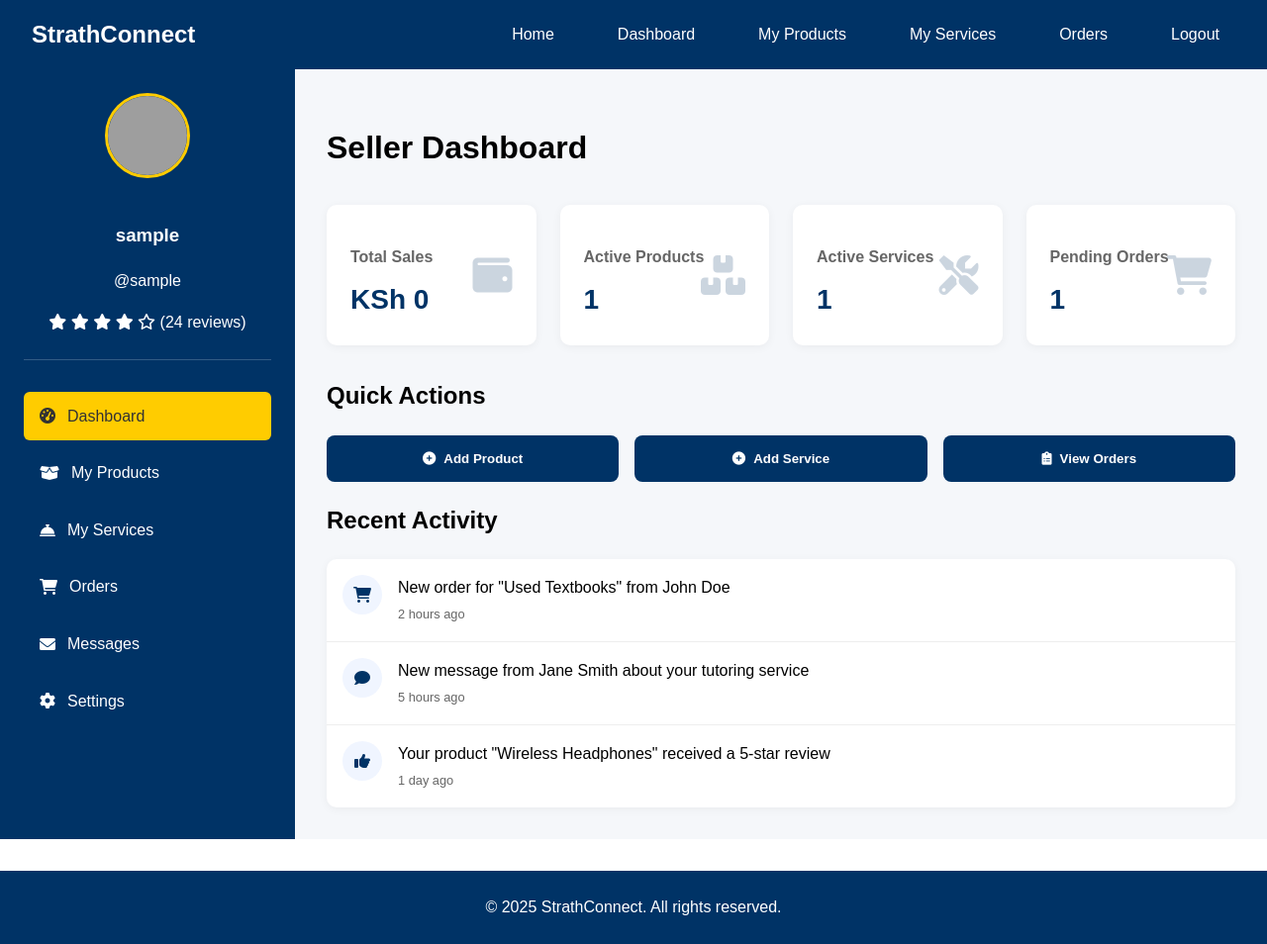
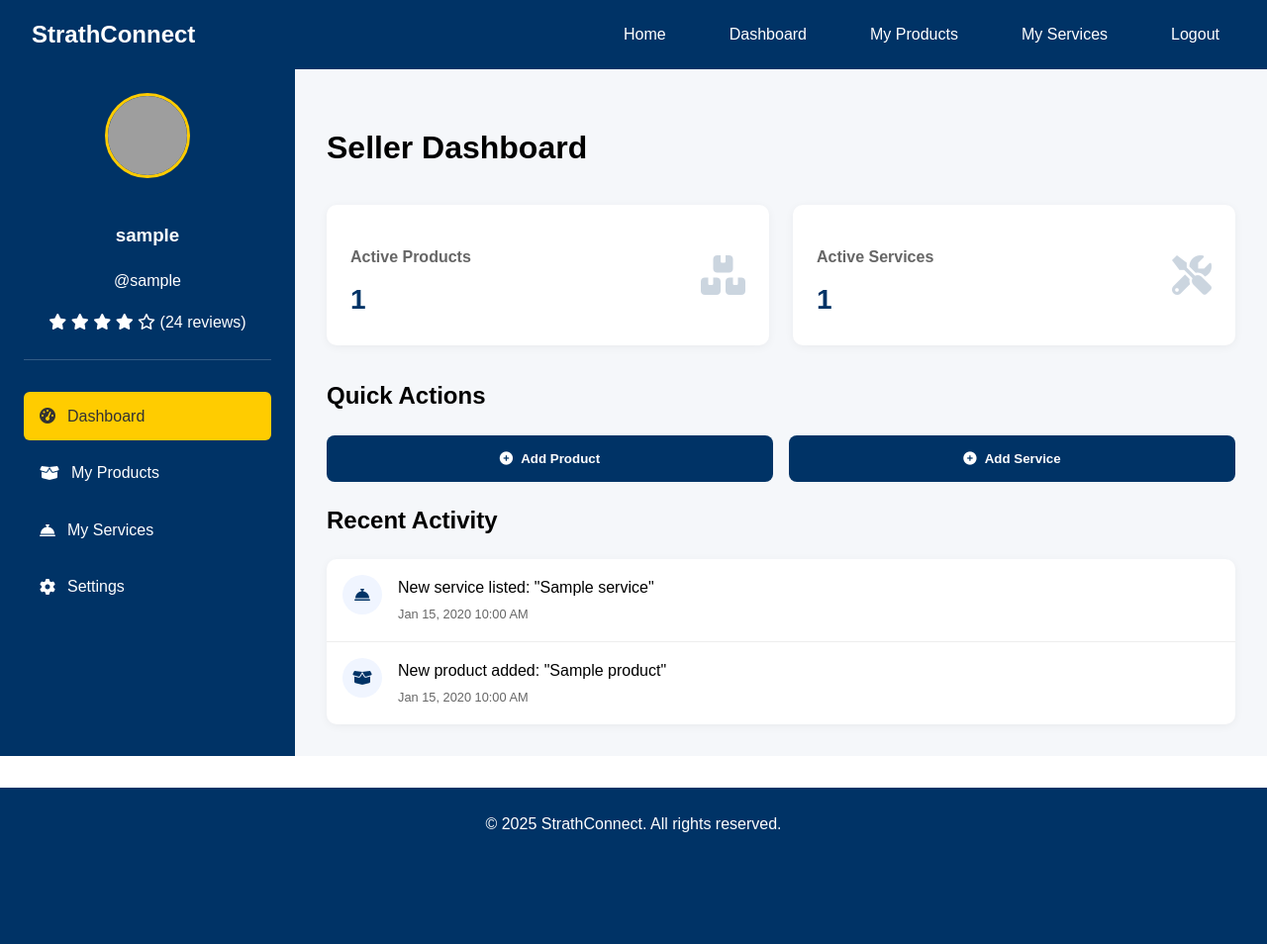
Before and after one commit to wafuke/StrathConnectProject, a PHP site: page /seller_dashboard.php in a window 1280 px wide. Shown: the whole page at 99% size. After the commit the page ends 841 px from the top, so only its background shows below. Run offline with PHP 8.4, Linux system fonts and the light colour scheme; the visitor is signed in with stand-in values (Sample User, id 1); tables that the repository leaves empty hold one stand-in row (values such as "Sample post"); grey boxes are pictures that could not be loaded.

Commit message:
Made the seller dashboard interactive

```diff
--- /dev/null
+++ b/public/get_recent_activities.php
@@ -0,0 +1,48 @@
+<?php
+session_start();
+if (!isset($_SESSION['user_id'])) {
+    header("HTTP/1.1 401 Unauthorized");
+    exit();
+}
+
+$host = 'localhost';
+$user = 'root';
+$pass = '';
+$db = 'strathconnect';
+
+$conn = new mysqli($host, $user, $pass, $db);
+if ($conn->connect_error) {
+    header("HTTP/1.1 500 Internal Server Error");
+    die(json_encode(['error' => 'Database connection failed']));
+}
+
+$seller_id = $_SESSION['user_id'];
+$activities = [];
+
+$query = "(
+    SELECT 'product' as type, name as title, created_at
+    FROM products
+    WHERE seller_id = ?
+    ORDER BY created_at DESC
+    LIMIT 3
+) UNION ALL (
+    SELECT 'service' as type, title, created_at
+    FROM services
+    WHERE seller_id = ?
+    ORDER BY created_at DESC
+    LIMIT 2
+) ORDER BY created_at DESC LIMIT 5";
+
+$stmt = $conn->prepare($query);
+$stmt->bind_param("ii", $seller_id, $seller_id);
+$stmt->execute();
+$result = $stmt->get_result();
+
+while ($row = $result->fetch_assoc()) {
+    $activities[] = $row;
+}
+
+header('Content-Type: application/json');
+echo json_encode($activities);
+$conn->close();
+?>
--- a/public/get_seller_counts.php
+++ b/public/get_seller_counts.php
@@ -1,9 +1,7 @@
 <?php
 session_start();
-header('Content-Type: application/json');
-
-if (!isset($_SESSION['user_id']) || $_SESSION['user_type'] !== 'seller') {
-    echo json_encode(['error' => 'Unauthorized']);
+if (!isset($_SESSION['user_id'])) {
+    header("HTTP/1.1 401 Unauthorized");
     exit();
 }
 
@@ -14,40 +12,37 @@ $db = 'strathconnect';
 
 $conn = new mysqli($host, $user, $pass, $db);
 if ($conn->connect_error) {
-    echo json_encode(['error' => 'Database connection failed']);
-    exit();
+    header("HTTP/1.1 500 Internal Server Error");
+    die(json_encode(['error' => 'Database connection failed']));
 }
 
 $seller_id = $_SESSION['user_id'];
-$counts = [];
+$response = [
+    'product_count' => 0,
+    'service_count' => 0
+];
 
 // Get product count
 $product_query = "SELECT COUNT(*) as count FROM products WHERE seller_id = ?";
-$stmt = $conn->prepare($product_query);
+if ($stmt = $conn->prepare($product_query)) {
     $stmt->bind_param("i", $seller_id);
     $stmt->execute();
-$product_result = $stmt->get_result();
-$counts['product_count'] = $product_result->fetch_assoc()['count'];
+    $result = $stmt->get_result();
+    $response['product_count'] = $result->fetch_assoc()['count'];
     $stmt->close();
+}
 
 // Get service count
 $service_query = "SELECT COUNT(*) as count FROM services WHERE seller_id = ?";
-$stmt = $conn->prepare($service_query);
+if ($stmt = $conn->prepare($service_query)) {
     $stmt->bind_param("i", $seller_id);
     $stmt->execute();
-$service_result = $stmt->get_result();
-$counts['service_count'] = $service_result->fetch_assoc()['count'];
+    $result = $stmt->get_result();
+    $response['service_count'] = $result->fetch_assoc()['count'];
     $stmt->close();
+}
 
-// Get pending orders count
-$order_query = "SELECT COUNT(*) as count FROM orders WHERE seller_id = ? AND status = 'pending'";
-$stmt = $conn->prepare($order_query);
-$stmt->bind_param("i", $seller_id);
-$stmt->execute();
-$order_result = $stmt->get_result();
-$counts['order_count'] = $order_result->fetch_assoc()['count'];
-$stmt->close();
-
+header('Content-Type: application/json');
+echo json_encode($response);
 $conn->close();
-echo json_encode($counts);
 ?>
--- a/public/seller_dashboard.php
+++ b/public/seller_dashboard.php
@@ -16,11 +16,9 @@ if ($conn->connect_error) {
     die("Connection failed: " . $conn->connect_error);
 }
 
-// Initialize counts with default values
+// Initialize counts
 $product_count = 0;
 $service_count = 0;
-$order_count = 0;
-$total_sales = "KSh 0";
 
 // Get seller stats
 $seller_id = $_SESSION['user_id'];
@@ -34,8 +32,6 @@ try {
         $product_result = $stmt->get_result();
         $product_count = $product_result->fetch_assoc()['count'];
         $stmt->close();
-    } else {
-        error_log("Failed to prepare product query: " . $conn->error);
     }
 
     // Get service count
@@ -46,26 +42,34 @@ try {
         $service_result = $stmt->get_result();
         $service_count = $service_result->fetch_assoc()['count'];
         $stmt->close();
-    } else {
-        error_log("Failed to prepare service query: " . $conn->error);
     }
 
-    // Get order count (pending)
-    $order_query = "SELECT COUNT(*) as count FROM orders WHERE seller_id = ? AND status = 'pending'";
-    if ($stmt = $conn->prepare($order_query)) {
-        $stmt->bind_param("i", $seller_id);
+    // Get recent activities (last 5)
+    $activity_query = "(
+        SELECT 'product' as type, name as title, created_at
+        FROM products
+        WHERE seller_id = ?
+        ORDER BY created_at DESC
+        LIMIT 3
+    ) UNION ALL (
+        SELECT 'service' as type, title, created_at
+        FROM services
+        WHERE seller_id = ?
+        ORDER BY created_at DESC
+        LIMIT 2
+    ) ORDER BY created_at DESC LIMIT 5";
+
+    $stmt = $conn->prepare($activity_query);
+    $stmt->bind_param("ii", $seller_id, $seller_id);
     $stmt->execute();
-        $order_result = $stmt->get_result();
-        $order_count = $order_result->fetch_assoc()['count'];
+    $recent_activities = $stmt->get_result()->fetch_all(MYSQLI_ASSOC);
     $stmt->close();
-    } else {
-        error_log("Failed to prepare order query: " . $conn->error);
-    }
+
 } catch (Exception $e) {
     error_log("Database error: " . $e->getMessage());
+    $recent_activities = [];
 }
 ?>
-
 
 <!DOCTYPE html>
 <html lang="en">
@@ -75,6 +79,20 @@ try {
     <title>Seller Dashboard - StrathConnect</title>
     <link rel="stylesheet" href="../assets/style.css">
     <link rel="stylesheet" href="https://cdnjs.cloudflare.com/ajax/libs/font-awesome/6.0.0/css/all.min.css">
+    <style>
+        .count-updating {
+            transition: all 0.3s ease;
+            transform: scale(1.1);
+            color: #4CAF50;
+        }
+        .activity-item {
+            transition: all 0.3s ease;
+        }
+        .new-activity {
+            background-color: #f8f9fa;
+            border-left: 4px solid #4CAF50;
+        }
+    </style>
 </head>
 <body>
     <nav class="navbar">
@@ -84,7 +102,6 @@ try {
             <li><a href="seller_dashboard.php" class="active">Dashboard</a></li>
             <li><a href="seller_products.php">My Products</a></li>
             <li><a href="seller_services.php">My Services</a></li>
-            <li><a href="seller_orders.php">Orders</a></li>
             <li><a href="../public/login.php">Logout</a></li>
         </ul>
     </nav>
@@ -108,8 +125,6 @@ try {
                 <a href="seller_dashboard.php" class="active"><i class="fas fa-tachometer-alt"></i> Dashboard</a>
                 <a href="seller_products.php"><i class="fas fa-box-open"></i> My Products</a>
                 <a href="seller_services.php"><i class="fas fa-concierge-bell"></i> My Services</a>
-                <a href="seller_orders.php"><i class="fas fa-shopping-cart"></i> Orders</a>
-                <a href="seller_messages.php"><i class="fas fa-envelope"></i> Messages</a>
                 <a href="seller_settings.php"><i class="fas fa-cog"></i> Settings</a>
             </nav>
         </aside>
@@ -119,11 +134,6 @@ try {
 
             <div class="stats-grid">
                 <div class="stat-card">
-                    <h3>Total Sales</h3>
-                    <p><?php echo $total_sales; ?></p>
-                    <i class="fas fa-wallet"></i>
-                </div>
-                <div class="stat-card">
                     <h3>Active Products</h3>
                     <p id="product-count"><?php echo $product_count; ?></p>
                     <i class="fas fa-boxes"></i>
@@ -132,11 +142,6 @@ try {
                     <h3>Active Services</h3>
                     <p id="service-count"><?php echo $service_count; ?></p>
                     <i class="fas fa-tools"></i>
-                </div>
-                <div class="stat-card">
-                    <h3>Pending Orders</h3>
-                    <p id="order-count"><?php echo $order_count; ?></p>
-                    <i class="fas fa-shopping-cart"></i>
                 </div>
             </div>
 
@@ -149,42 +154,44 @@ try {
                     <button class="action-btn" onclick="location.href='add_service.php'">
                         <i class="fas fa-plus-circle"></i> Add Service
                     </button>
-                    <button class="action-btn" onclick="location.href='seller_orders.php'">
-                        <i class="fas fa-clipboard-list"></i> View Orders
-                    </button>
                 </div>
             </section>
 
             <section class="recent-activity">
                 <h2>Recent Activity</h2>
-                <div class="activity-list">
+                <div class="activity-list" id="activity-list">
+                    <?php if (empty($recent_activities)): ?>
                         <div class="activity-item">
                             <div class="activity-icon">
-                            <i class="fas fa-shopping-cart"></i>
+                                <i class="fas fa-info-circle"></i>
                             </div>
                             <div class="activity-content">
-                            <p>New order for "Used Textbooks" from John Doe</p>
-                            <small>2 hours ago</small>
+                                <p>No recent activity found</p>
                             </div>
                         </div>
-                    <div class="activity-item">
+                    <?php else: ?>
+                        <?php foreach ($recent_activities as $activity): ?>
+                            <div class="activity-item" data-id="<?php echo $activity['type'].'-'.$activity['created_at']; ?>">
                                 <div class="activity-icon">
-                            <i class="fas fa-comment"></i>
+                                    <?php if ($activity['type'] === 'product'): ?>
+                                        <i class="fas fa-box-open"></i>
+                                    <?php else: ?>
+                                        <i class="fas fa-concierge-bell"></i>
+                                    <?php endif; ?>
                                 </div>
                                 <div class="activity-content">
-                            <p>New message from Jane Smith about your tutoring service</p>
-                            <small>5 hours ago</small>
+                                    <p>
+                                        <?php if ($activity['type'] === 'product'): ?>
+                                            New product added: "<?php echo htmlspecialchars($activity['title']); ?>"
+                                        <?php else: ?>
+                                            New service listed: "<?php echo htmlspecialchars($activity['title']); ?>"
+                                        <?php endif; ?>
+                                    </p>
+                                    <small><?php echo date('M j, Y g:i A', strtotime($activity['created_at'])); ?></small>
                                 </div>
                             </div>
-                    <div class="activity-item">
-                        <div class="activity-icon">
-                            <i class="fas fa-thumbs-up"></i>
-                        </div>
-                        <div class="activity-content">
-                            <p>Your product "Wireless Headphones" received a 5-star review</p>
-                            <small>1 day ago</small>
-                        </div>
-                    </div>
+                        <?php endforeach; ?>
+                    <?php endif; ?>
                 </div>
             </section>
         </main>
@@ -195,14 +202,26 @@ try {
     </footer>
 
     <script>
-    function updateCounts() {
+    // Store current activity IDs for comparison
+    let currentActivities = Array.from(document.querySelectorAll('.activity-item')).map(item => item.dataset.id);
+
+    function updateDashboard() {
         fetch('get_seller_counts.php')
-            .then(response => response.json())
+            .then(response => {
+                if (!response.ok) throw new Error('Network response was not ok');
+                return response.json();
+            })
             .then(data => {
                 // Update counts with animation
                 animateCountChange('product-count', data.product_count);
                 animateCountChange('service-count', data.service_count);
-                animateCountChange('order-count', data.order_count);
+
+                // Check for new activities
+                fetch('get_recent_activities.php')
+                    .then(response => response.json())
+                    .then(activities => {
+                        updateActivities(activities);
+                    });
             })
             .catch(error => console.error('Error:', error));
     }
@@ -218,11 +237,61 @@ try {
         }
     }
 
+    function updateActivities(activities) {
+        const activityList = document.getElementById('activity-list');
+        const newActivities = activities.filter(activity =>
+            !currentActivities.includes(`${activity.type}-${activity.created_at}`)
+        );
+
+        if (newActivities.length > 0) {
+            // Add new activities with animation
+            newActivities.forEach(activity => {
+                const activityItem = document.createElement('div');
+                activityItem.className = 'activity-item new-activity';
+                activityItem.dataset.id = `${activity.type}-${activity.created_at}`;
+
+                const icon = activity.type === 'product' ?
+                    '<i class="fas fa-box-open"></i>' :
+                    '<i class="fas fa-concierge-bell"></i>';
+
+                const title = activity.type === 'product' ?
+                    `New product added: "${activity.title}"` :
+                    `New service listed: "${activity.title}"`;
+
+                activityItem.innerHTML = `
+                    <div class="activity-icon">${icon}</div>
+                    <div class="activity-content">
+                        <p>${title}</p>
+                        <small>${new Date(activity.created_at).toLocaleString()}</small>
+                    </div>
+                `;
+
+                activityList.prepend(activityItem);
+
+                // Remove new-activity class after animation
+                setTimeout(() => {
+                    activityItem.classList.remove('new-activity');
+                }, 1000);
+            });
+
+            // Update current activities
+            currentActivities = activities.map(activity => `${activity.type}-${activity.created_at}`);
+
+            // Remove excess activities (keep only last 5)
+            while (activityList.children.length > 5) {
+                activityList.removeChild(activityList.lastChild);
+            }
+        }
+    }
+
     // Update every 30 seconds
-    setInterval(updateCounts, 30000);
+    setInterval(updateDashboard, 30000);
 
     // Also update when the page gains focus
-    window.addEventListener('focus', updateCounts);
+    window.addEventListener('focus', updateDashboard);
+
+    // Initial update
+    document.addEventListener('DOMContentLoaded', updateDashboard);
     </script>
 </body>
 </html>
```
Also changed, not shown: assets/images/products/product_686374aa719ab.jpeg (added), assets/images/profiles/user_10_1751347025.jpg (added), 1 other file. Lines whose indentation alone changed are shown as unchanged.
